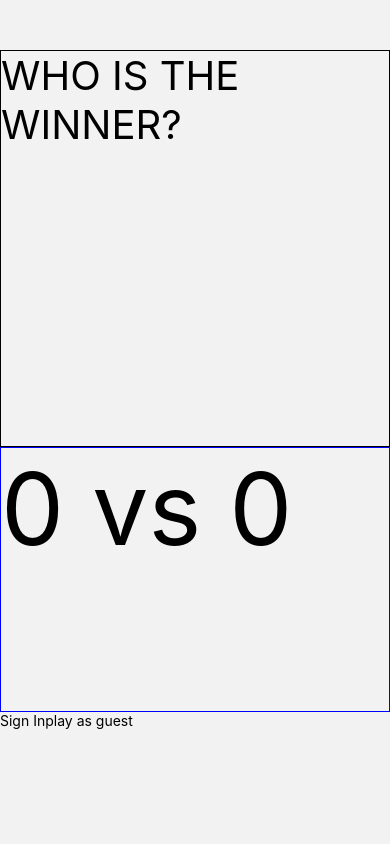
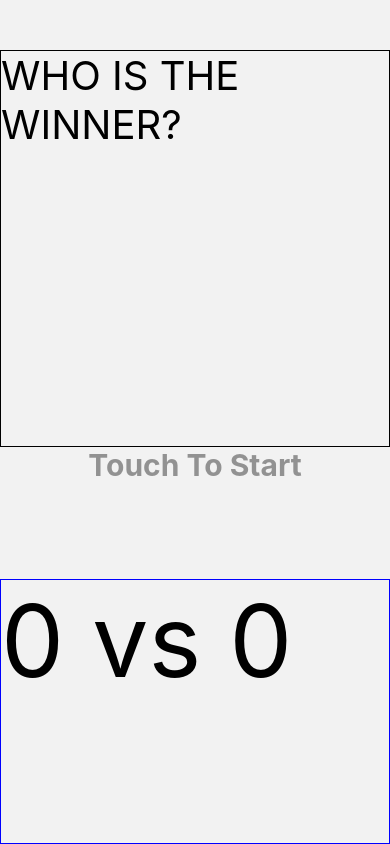
Before and after one commit to idanbendavid/scoreboard, a React Native app: screen /welcome in a window 390 px wide. Built offline with nearby package versions, Linux system fonts and the light colour scheme.

Commit message:
adding animation to loading screen page

```diff
--- a/src/components/screens/loadingScreen.js
+++ b/src/components/screens/loadingScreen.js
@@ -1,5 +1,5 @@
-import React, { useEffect } from 'react';
-import { View, StyleSheet, Text, Pressable } from 'react-native';
+import React, { useEffect, useRef } from 'react';
+import { View, StyleSheet, Text, Animated } from 'react-native';
 import { useNavigation } from '@react-navigation/native';
 import setOrientation from '../common/orientation';
 import * as ScreenOrientation from 'expo-screen-orientation';
@@ -9,37 +9,50 @@ const LoadingScreen = () => {
 
   const navigation = useNavigation();
 
+  const fadeAnim = useRef(new Animated.Value(1)).current;
+
   useEffect(() => {
     setOrientation('portrait');
+
+    const fade = () => {
+      Animated.sequence([
+        Animated.timing(fadeAnim, {
+          toValue: 0,
+          duration: 1000, // Fade out duration
+          useNativeDriver: false,
+        }),
+        Animated.timing(fadeAnim, {
+          toValue: 1,
+          duration: 1000, // Fade in duration
+          useNativeDriver: false,
+        }),
+      ]).start(() => fade());
+    };
+
+    fade();
 
     return () => {
       ScreenOrientation.unlockAsync();
     };
-  }, []);
+  }, [fadeAnim]);
+
   return (
-    <View style={styles.container}>
+    <View onTouchStart={() => navigation.navigate("Sport")} style={styles.container}>
       <Text style={styles.welcomeTitle}>who is the winner?</Text>
+      <View style={styles.connections}>
+        {<Animated.View style={{ opacity: fadeAnim,}}>
+          <Text style={styles.introButton}>touch to start</Text>
+        </Animated.View>
+        }
+      </View>
       <Text style={styles.welcomeScore}>0&nbsp;vs&nbsp;0</Text>
-      <View style={styles.connections}>
-        <View>
-          <Pressable onPress={() => navigation.navigate("Sign In")}>
-            <Text>Sign In</Text>
-          </Pressable>
-        </View>
-        <View>
-          <Pressable onPress={() => navigation.navigate("Sport")}>
-            <Text>play as guest</Text>
-          </Pressable>
-        </View>
-      </View>
-
-    </View>
+    </View >
   );
 }
 
 const styles = StyleSheet.create({
   container: {
-    flex: 6,
+    flex: 1,
     flexDirection: 'column',
     marginTop: 50
   },
@@ -59,7 +72,13 @@ const styles = StyleSheet.create({
   },
   connections: {
     flex: 1,
-    flexDirection: 'row'
+    flexDirection: 'row',
+    justifyContent: 'center'
+  },
+  introButton: {
+    fontSize: 30,
+    textTransform: 'capitalize',
+    fontWeight: 700,
   }
 });
 
```
